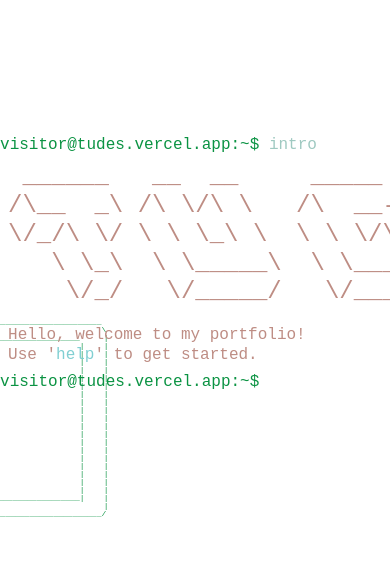
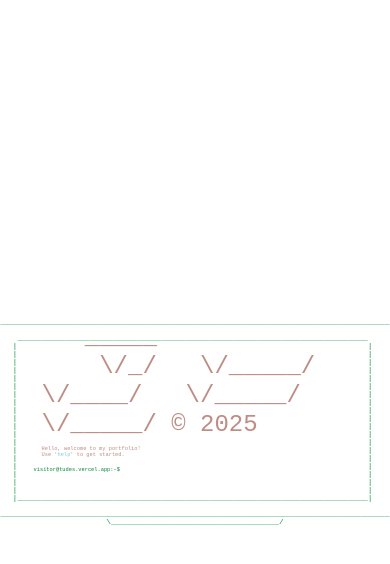
Before and after one commit to tudes00/portfolio, a Next.js app: page / in a window 390 px wide. Shown: the top 564 px of the page. Built offline with nearby package versions, Linux system fonts and the light colour scheme.

Commit message:
fix responsive mf, now I will add tablet and phone

```diff
--- a/src/components/asciiLayout.tsx
+++ b/src/components/asciiLayout.tsx
@@ -1,4 +1,4 @@
-import React, { useEffect, useState } from "react";
+import React, { useEffect, useRef, useState } from "react";
 
 type AsciiLayoutProps = {
   children: React.ReactNode;
@@ -6,7 +6,10 @@ type AsciiLayoutProps = {
 
 export default function AsciiLayout({ children }: AsciiLayoutProps) {
   const [ascii, setAscii] = useState<string>("");
-  const [fontSize, setFontSize] = useState<number>(16);
+  const [fontSize, setFontSize] = useState<number | null>(null);
+  const [isReady, setIsReady] = useState(false);
+  const asciiRef = useRef<HTMLPreElement>(null);
+  const [monitorSize, setMonitorSize] = useState({ width: 0, height: 0 });
 
   useEffect(() => {
     async function loadAscii() {
@@ -16,28 +19,39 @@ export default function AsciiLayout({ children }: AsciiLayoutProps) {
     }
 
     loadAscii();
+  }, []);
 
-    const onResize = () => {
-      if (ascii) {
-         const lines = ascii.split("\n").length;
-      const maxLineLength = Math.max(...ascii.split("\n").map(line => line.length));
+  useEffect(() => {
+    if (!ascii) return;
+
+    const computeFontSize = () => {
+      const lines = ascii.split("\n").length;
+      const maxLineLength = Math.max(...ascii.split("\n").map((line) => line.length));
 
       const screenHeight = window.innerHeight;
       const screenWidth = window.innerWidth;
 
       const heightBased = Math.floor(screenHeight / lines);
       const CHAR_WIDTH_RATIO = 0.55;
+      const widthBased = Math.floor(screenWidth / (maxLineLength * CHAR_WIDTH_RATIO));
+      const computedFontSize = Math.min(heightBased, widthBased);
+      setFontSize(computedFontSize);
+      setIsReady(true);
+    };
 
-        const widthBased = Math.floor(screenWidth / (maxLineLength * CHAR_WIDTH_RATIO));
-      const computedFontSize = Math.min(heightBased, widthBased);
-        setFontSize(computedFontSize);
-      }
-    };
-    onResize();
+    computeFontSize();
+    window.addEventListener("resize", computeFontSize);
+    return () => window.removeEventListener("resize", computeFontSize);
+  }, [ascii]);
 
-    window.addEventListener("resize", onResize);
-    return () => window.removeEventListener("resize", onResize);
-  }, [ascii]);
+  useEffect(() => {
+    if (!isReady || !asciiRef.current) return;
+
+    const rect = asciiRef.current.getBoundingClientRect();
+    setMonitorSize({ width: rect.width, height: rect.height });
+  }, [isReady, fontSize]);
+
+  if (!isReady || fontSize === null) return null;
 
   return (
     <div
@@ -53,6 +67,7 @@ export default function AsciiLayout({ children }: AsciiLayoutProps) {
       }}
     >
       <pre
+        ref={asciiRef}
         className="ascii-monitor select-none text-center"
         style={{
           margin: 0,
@@ -62,11 +77,35 @@ export default function AsciiLayout({ children }: AsciiLayoutProps) {
           whiteSpace: "pre",
           lineHeight: 1,
           textAlign: "center",
+          position: "relative",
         }}
       >
         {ascii}
+
+        <div
+  className="ascii-content absolute font-mono text-green-700"
+  style={{
+    position: "absolute",
+    top: "13%",
+    left: "6%",
+    width: "90%",
+    height: "73%",
+    fontSize: fontSize / 1.5,
+    lineHeight: 1.2,
+    background: "transparent",
+    overflowY: "auto",
+    padding: "1rem",
+    textAlign: "left",
+    display: "flex",
+    flexDirection: "column",
+    whiteSpace: "pre-wrap",
+    wordBreak: "break-word",
+  }}
+>
+  {children}
+</div>
+
       </pre>
-      <div>{children}</div>
     </div>
   );
 }
--- a/src/styles/globals.css
+++ b/src/styles/globals.css
@@ -48,6 +48,7 @@ body {
   color: #0b9343;
 }
 
+/*
 .terminal-overlay {
   position: absolute;
   top: calc(5 * 1.6em);
@@ -68,11 +69,13 @@ body {
   flex-direction: column;
   scrollbar-width: none;
 
-  overflow-y: auto;
+  */
+
+.terminal-overlay {
   scroll-behavior: smooth;
+  scrollbar-width: none;
 }
-
-.terminal-overlay::-webkit-scrollbar {
+::-webkit-scrollbar {
   display: none;
 }
 
```
Also changed, not shown: public/ascii/tablet.txt (added).
